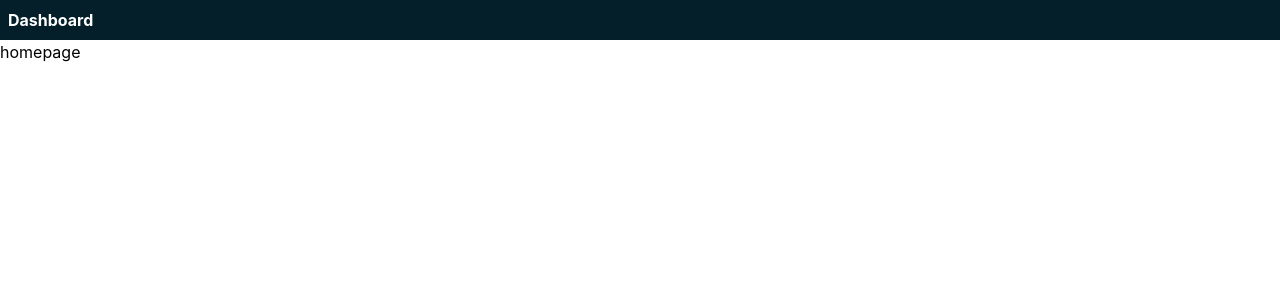
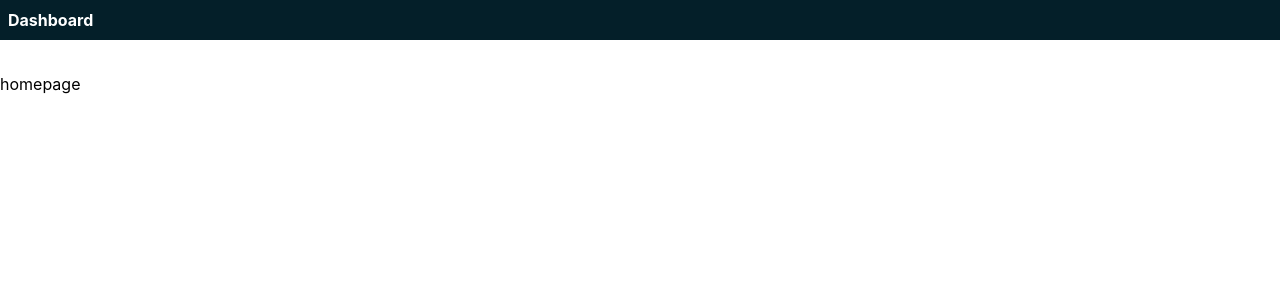
Before and after one commit to CPNV-ES/PRW3_What-The-Dog, a Next.js app: page / in a window 1280 px wide. Shown: the top 300 px of the page. Built offline with nearby package versions, Linux system fonts and the light colour scheme.

Commit message:
refactor: add dark mode background

```diff
--- a/src/pages/_app.tsx
+++ b/src/pages/_app.tsx
@@ -24,7 +24,9 @@ const App: NextComponentType<AppContext, AppInitialProps, AppLayoutProps> = ({
         <title>What the dog</title>
       </Head>
       <Header />
-      {getLayout(<Component {...pageProps}></Component>)}
+      <main className="w-full min-h-screen pt-8 dark:bg-[#17333D]">
+        {getLayout(<Component {...pageProps}></Component>)}
+      </main>
     </>
   );
 };
--- a/src/pages/services/index.tsx
+++ b/src/pages/services/index.tsx
@@ -15,7 +15,7 @@ type ServiceProps = {
 const Services: NextPage<ServicesProps> = (props: ServicesProps) => {
   const { services } = props;
   return (
-    <div className="mx-auto max-w-3xl mt-8">
+    <div className="mx-auto max-w-3xl">
       <div className="mx-4 p-2 sm:p-4 border-2 border-[#041f29] dark:border-none dark:bg-[#17333D] rounded-lg">
         <div className="flex flex-col sm:grid sm:grid-cols-4 gap-4">
           {services.map((service: ServiceProps, index) => {
```
